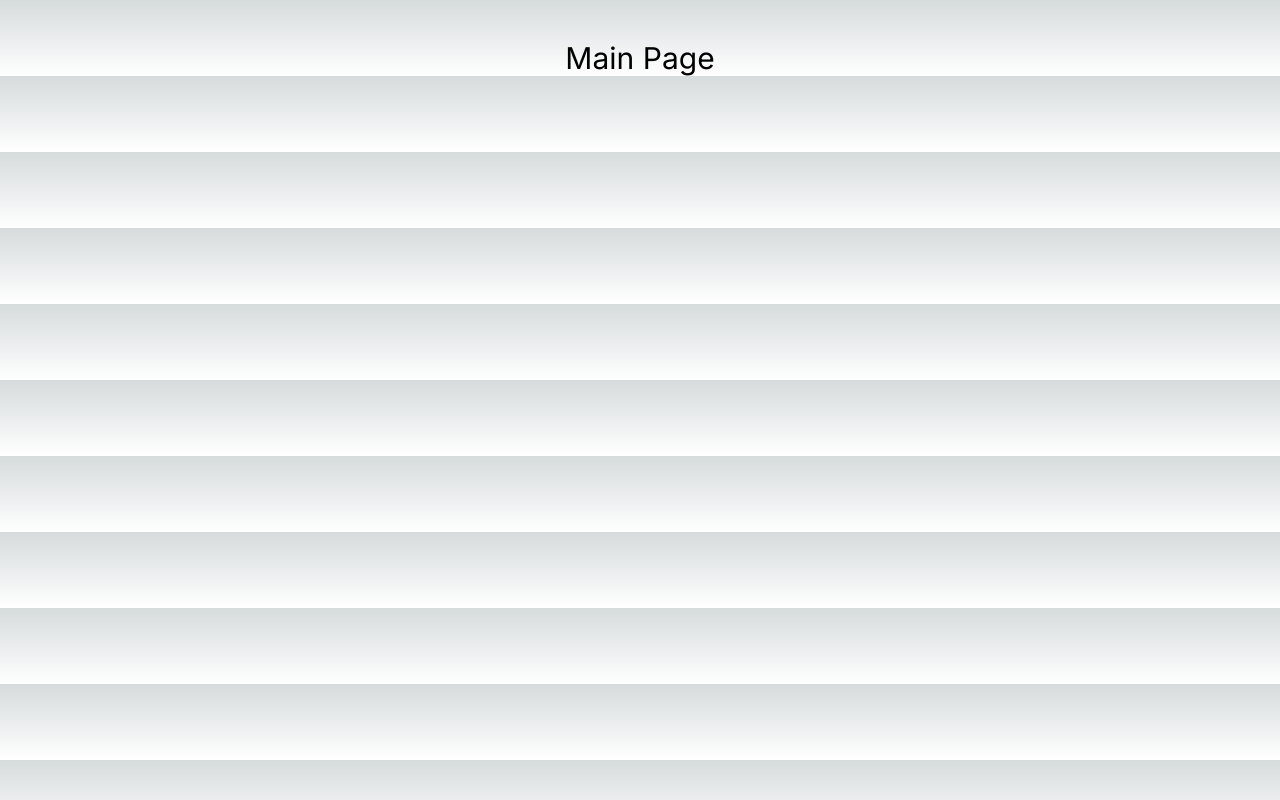
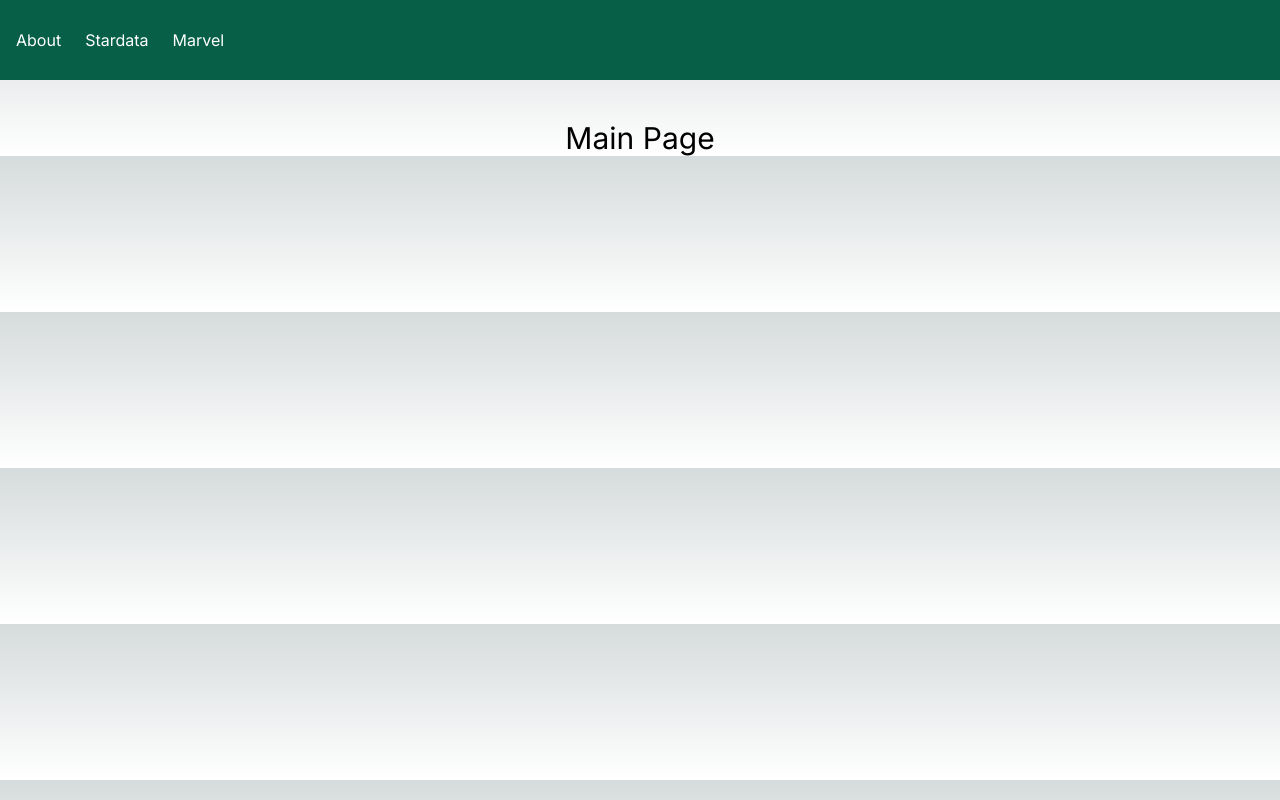
Before and after one commit to CelestialCoyote/next-portfolio, a Next.js app: page / in a window 1280 px wide. Built offline with nearby package versions, Linux system fonts and the light colour scheme.

Commit message:
added navbar

```diff
--- a/src/app/about/page.js
+++ b/src/app/about/page.js
@@ -0,0 +1,7 @@
+export default function About() {
+	return (
+		<div className="text-3xl text-center mt-10">
+			About
+		</div>
+	);
+};
--- /dev/null
+++ b/src/app/components/NavBar/page.js
@@ -0,0 +1,35 @@
+import React from "react";
+import Link from "next/link";
+
+
+const Navbar = () => {
+
+	return (
+		<div className="w-full h-20 bg-emerald-800 sticky top-0">
+			<div className="container mx-auto px-4 h-full">
+				<div className="flex justify-between items-center h-full">
+					<ul className="hidden md:flex gap-x-6 text-white">
+						<li>
+							<Link href="/about">
+								<p>About</p>
+							</Link>
+						</li>
+						<li>
+							<Link href="/stardata">
+								<p>Stardata</p>
+							</Link>
+						</li>
+						<li>
+							<Link href="/marvel">
+								<p>Marvel</p>
+							</Link>
+						</li>
+					</ul>
+				</div>
+			</div>
+		</div>
+	);
+};
+
+
+export default Navbar;
--- a/src/app/layout.js
+++ b/src/app/layout.js
@@ -1,6 +1,7 @@
 
-import './globals.css'
-import { Inter } from 'next/font/google'
+import './globals.css';
+import { Inter } from 'next/font/google';
+import Navbar from './components/NavBar/page';
 
 
 const inter = Inter({ subsets: ['latin'] })
@@ -13,7 +14,10 @@ export const metadata = {
 export default function RootLayout({ children }) {
 	return (
 		<html lang="en">
-			<body className={inter.className}>{children}</body>
+			<body className={inter.className}>
+				<Navbar/>
+				{children}
+			</body>
 		</html>
 	)
 }
--- a/src/app/page.js
+++ b/src/app/page.js
@@ -1,6 +1,3 @@
-import Image from 'next/image'
-
-
 export default function Home() {
 	return (
 		<div className="text-3xl text-center mt-10">
```
